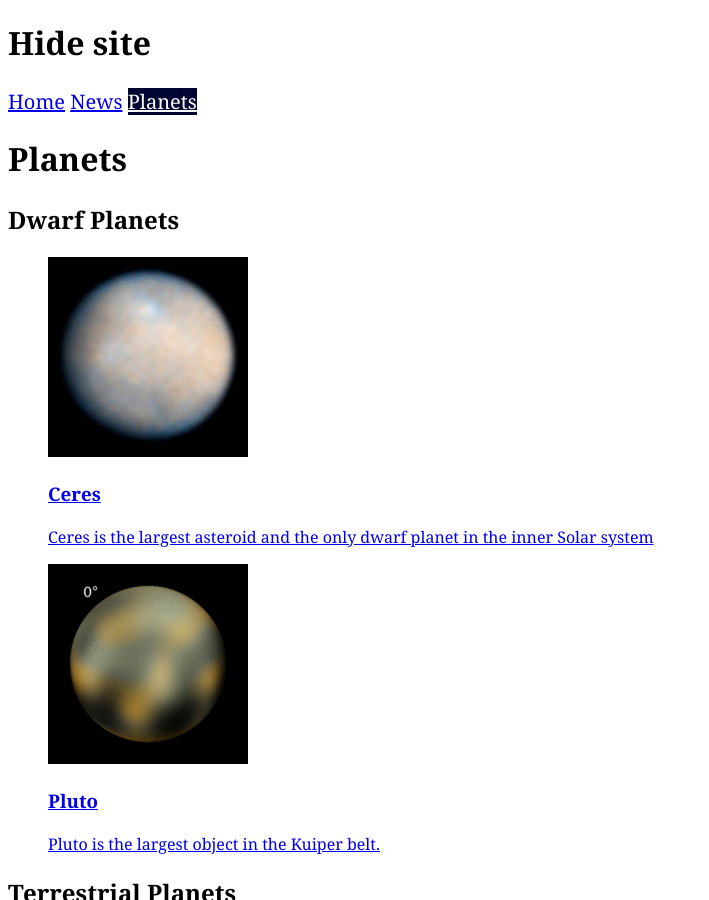
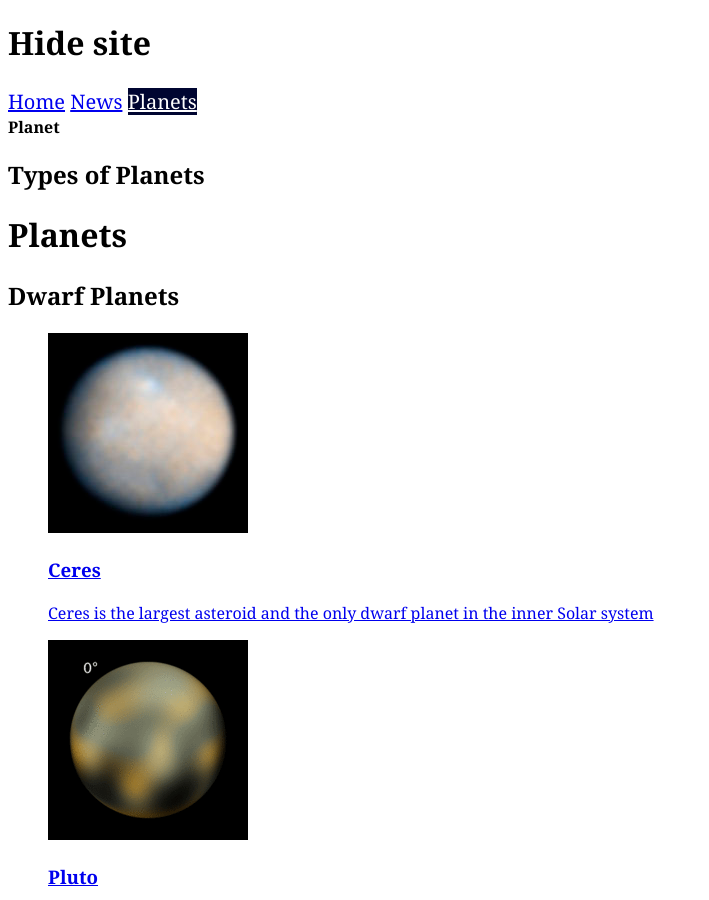
Before and after one commit to Joberrr/hide, a Jekyll site: the page built from planets/index.html, in a window 1280 px wide and 900 px high. Shown: the whole window, without its empty margins (0-709 px from the left). Built offline with Jekyll 4.4.1, drawn with Linux system fonts in a browser that asks for light colours; Markdown is read by kramdown in place of the engine named in the settings.

Commit message:
Ugh.. not workin'

```diff
--- a/_layouts/planet.html
+++ b/_layouts/planet.html
@@ -1,5 +1,5 @@
 ---
-layout: default
+layout: planets
 ---
 
 <h1>{{page.title}}</h1>
--- /dev/null
+++ b/_layouts/planets.html
@@ -0,0 +1,15 @@
+---
+layout: default
+---
+
+<strong>Planet</strong>
+
+<h2>Types of Planets</h2>
+<nav>
+		<ul>
+		  {% for planet in site.categories.planet-type %}
+			  <li><a href="{{site.baseurl}}/planets/{{planet.folder}}/">{{planet.title}}</a></li>
+		  {% endfor %}
+		</ul>
+		</nav>
+{{content}}
--- a/index.html
+++ b/index.html
@@ -18,6 +18,7 @@
 		<ol>
 		  {% for planet in site.categories.planet-type %}
 			  <li><a href="{{site.baseurl}}/planets/{{planet.folder}}/">{{planet.title}}</a></li>
+		      {{planet.content}}
 		  {% endfor %}
 		</ol>
 		<h2>Mad Scientist List</h2>
--- a/planets/index.html
+++ b/planets/index.html
@@ -1,5 +1,5 @@
 ---
-layout: default
+layout: planets
 ---
 
 <h1>Planets</h1>
```
